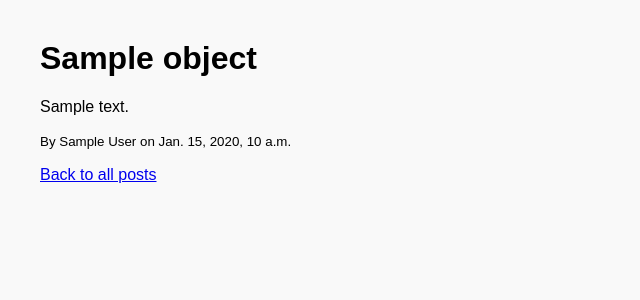
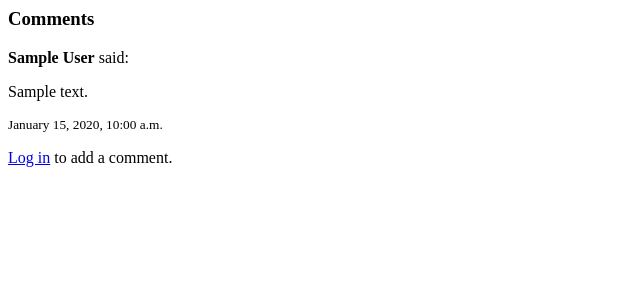
Before and after one commit to yufiji160/Alx_DjangoLearnLab, a Django app: template django_blog/blog/templates/blog/post_detail.html in a window 1280 px wide. Shown: the top 300 px of the page, without its empty margins (0-640 px from the left). Run offline with Django 4.2, Linux system fonts and the light colour scheme; the template is opened without the code that fills it: most values are stand-ins (such as "Sample title", 1, 10 or a date in 2020); some libraries are stand-ins or nearby versions.

Commit message:
Add  Adding Comment Functionality to Blog Posts

```diff
--- a/django_blog/blog/templates/blog/post_detail.html
+++ b/django_blog/blog/templates/blog/post_detail.html
@@ -1,12 +1,27 @@
-{% extends 'base.html' %}
-{% block content %}
-  <h1>{{ object.title }}</h1>
-  <p>{{ object.content }}</p>
-  <p><small>By {{ object.author }} on {{ object.published_date }}</small></p>
+<h3>Comments</h3>
 
-  {% if user == object.author %}
-    <a href="{% url 'post-update' object.pk %}">Edit</a> |
-    <a href="{% url 'post-delete' object.pk %}">Delete</a>
-  {% endif %}
-  <a href="{% url 'post-list' %}">Back to all posts</a>
-{% endblock %}
+{% for comment in post.comments.all %}
+  <div class="comment mb-3">
+    <p><strong>{{ comment.author }}</strong> said:</p>
+    <p>{{ comment.content }}</p>
+    <small>{{ comment.created_at|date:"F j, Y, g:i a" }}</small>
+
+    {% if comment.author == user %}
+      <a href="{% url 'comment-update' comment.pk %}" class="btn btn-sm btn-outline-primary">Edit</a>
+      <a href="{% url 'comment-delete' comment.pk %}" class="btn btn-sm btn-outline-danger">Delete</a>
+    {% endif %}
+  </div>
+{% empty %}
+  <p>No comments yet.</p>
+{% endfor %}
+
+{% if user.is_authenticated %}
+  <h4>Add a Comment:</h4>
+  <form method="post" action="{% url 'add-comment' post.pk %}">
+    {% csrf_token %}
+    {{ form.as_p }}
+    <button type="submit" class="btn btn-primary">Submit</button>
+  </form>
+{% else %}
+  <p><a href="{% url 'login' %}">Log in</a> to add a comment.</p>
+{% endif %}
--- a/django_blog/blog/urls.py
+++ b/django_blog/blog/urls.py
@@ -1,4 +1,5 @@
 from django.urls import path
+from . import views
 from .views import (
     PostListView,
     PostDetailView,
@@ -13,4 +14,7 @@ urlpatterns = [
     path('post/<int:pk>/', PostDetailView.as_view(), name='post-detail'),
     path('post/<int:pk>/update/', PostUpdateView.as_view(), name='post-update'),
     path('post/<int:pk>/delete/', PostDeleteView.as_view(), name='post-delete'),
+    path('post/<int:pk>/comments/new/', views.add_comment, name='add-comment'),
+    path('comment/<int:pk>/update/', views.CommentUpdateView.as_view(), name='comment-update'),
+    path('comment/<int:pk>/delete/', views.CommentDeleteView.as_view(), name='comment-delete'),
 ]
```
Also changed, not shown: django_blog/COMMENT_SYSTEM.md (added, +22 -0 lines), django_blog/blog/forms.py (+14 -0 lines), django_blog/blog/models.py (+12 -0 lines), django_blog/blog/templates/blog/comment_confirm_delete.html (+9 -13 lines), django_blog/blog/templates/blog/comment_form.html (+7 -11 lines), django_blog/blog/views.py (+46 -0 lines).
